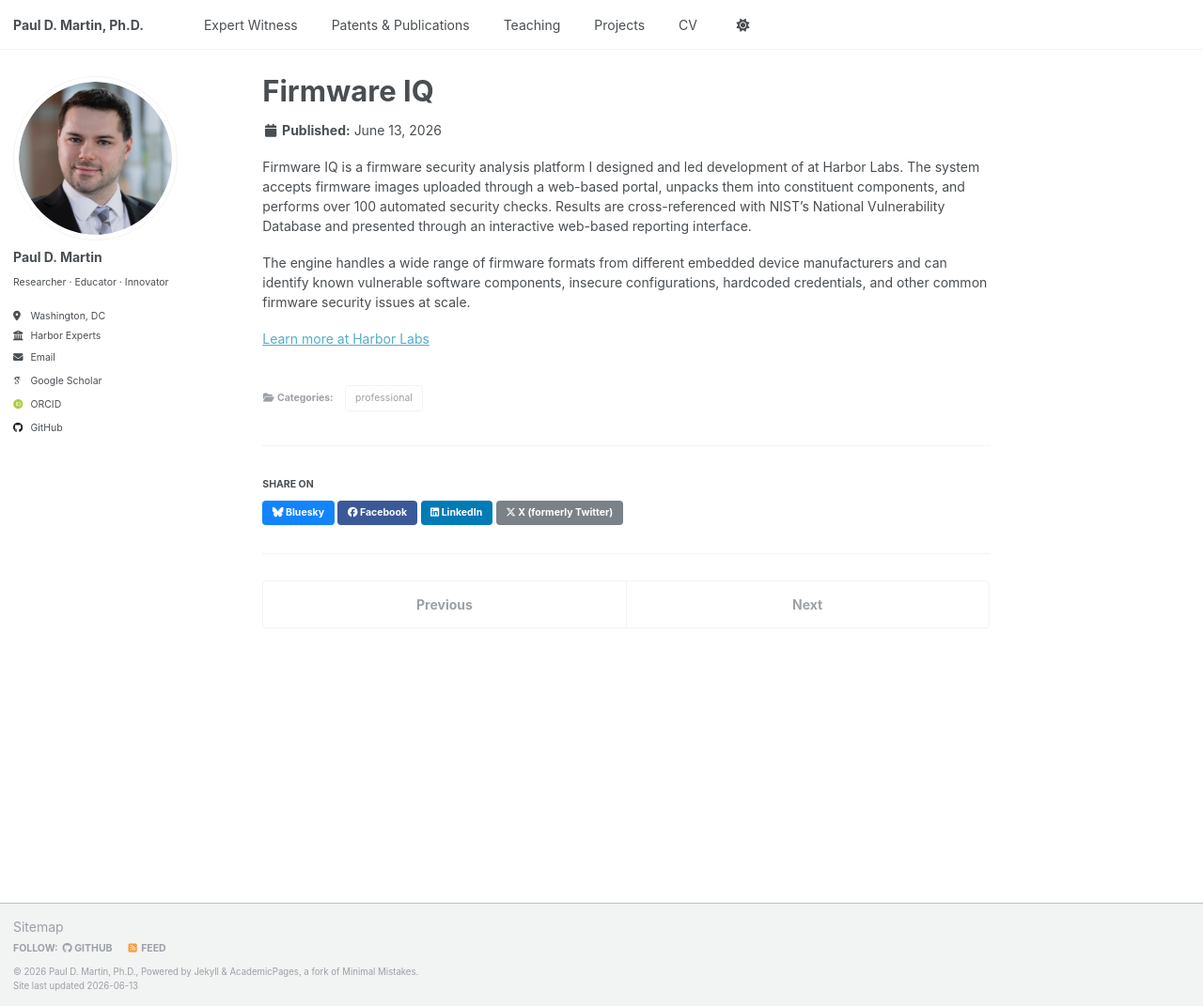
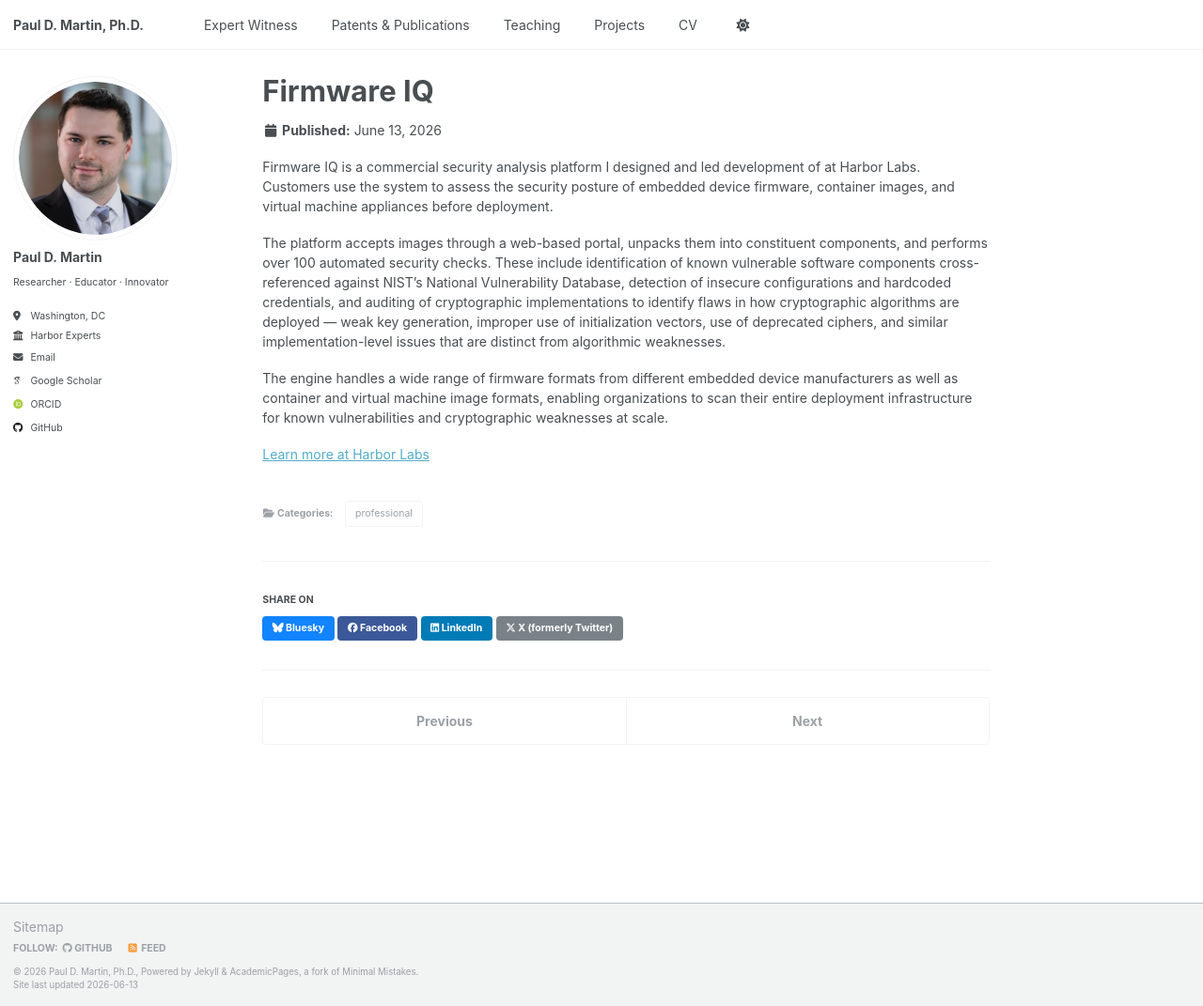
Before and after one commit to pauldmartinphd/pauldmartinphd.github.io, a Jekyll site: the page built from _portfolio/4-firmware-iq.md, in a window 1280 px wide and 1071 px high. Shown: the whole window at 94% size. Built offline with Jekyll 4.4.1, drawn with Linux system fonts in a browser that asks for light colours; some web fonts are replaced; a script that is not in the unit is left out.

Commit message:
Weave four career threads through site: security/crypto, performance/measurement, virtualization/hosting, full-stack systems. Expand Firmware IQ to reflect commercial scope including containers, VMs, and crypto auditing. Add Virtualization area of expertise.
Co-Authored-By: Claude Opus 4.6 <noreply@anthropic.com>

```diff
--- a/_portfolio/4-firmware-iq.md
+++ b/_portfolio/4-firmware-iq.md
@@ -1,12 +1,14 @@
 ---
 title: "Firmware IQ"
-excerpt: "Automated firmware security analysis engine that unpacks embedded-device firmware and performs 100+ security checks, cross-referencing vulnerabilities with NIST's National Vulnerability Database."
+excerpt: "Commercial security analysis platform that scans firmware, containers, and virtual machine images for known vulnerabilities and cryptographic implementation flaws, with automated CVE cross-referencing against NIST's National Vulnerability Database."
 collection: portfolio
 category: professional
 ---
 
-Firmware IQ is a firmware security analysis platform I designed and led development of at Harbor Labs. The system accepts firmware images uploaded through a web-based portal, unpacks them into constituent components, and performs over 100 automated security checks. Results are cross-referenced with NIST's National Vulnerability Database and presented through an interactive web-based reporting interface.
+Firmware IQ is a commercial security analysis platform I designed and led development of at Harbor Labs. Customers use the system to assess the security posture of embedded device firmware, container images, and virtual machine appliances before deployment.
 
-The engine handles a wide range of firmware formats from different embedded device manufacturers and can identify known vulnerable software components, insecure configurations, hardcoded credentials, and other common firmware security issues at scale.
+The platform accepts images through a web-based portal, unpacks them into constituent components, and performs over 100 automated security checks. These include identification of known vulnerable software components cross-referenced against NIST's National Vulnerability Database, detection of insecure configurations and hardcoded credentials, and auditing of cryptographic implementations to identify flaws in how cryptographic algorithms are deployed — weak key generation, improper use of initialization vectors, use of deprecated ciphers, and similar implementation-level issues that are distinct from algorithmic weaknesses.
+
+The engine handles a wide range of firmware formats from different embedded device manufacturers as well as container and virtual machine image formats, enabling organizations to scan their entire deployment infrastructure for known vulnerabilities and cryptographic weaknesses at scale.
 
 [Learn more at Harbor Labs](https://harborlabs.com/regulatory-support/persistent-vulnerability-monitoring/)
```
Also changed, not shown: _pages/about.md (+4 -2 lines), _pages/expert-witness.md (+5 -0 lines).
